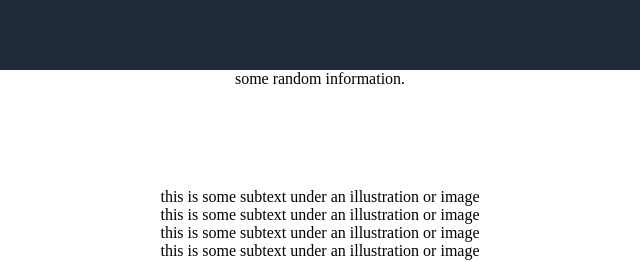
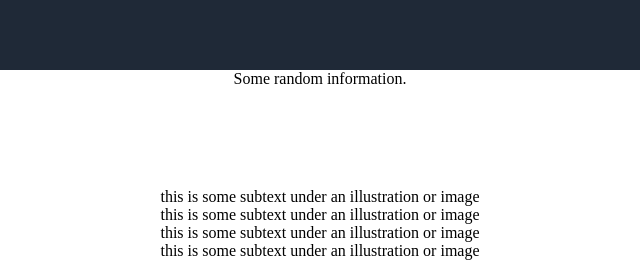
Before and after one commit to sungazing8/Odin-landing-page, a plain HTML site: page index.html in a window 1280 px wide. Shown: the part 241-503 px from the top of the page, 320-960 px from the left. Drawn offline with Linux system fonts and the light colour scheme.

Commit message:
Complete container-2 html

```diff
--- a/index.html
+++ b/index.html
@@ -31,7 +31,7 @@
     </div>
 
     <div class="container-2">
-        <div class="cont-2">some random information.</div>
+        <div class="cont-2">Some random information.</div>
         <div class="boxes">
             <div class="box"></div>
             <div class="box"></div>
```
